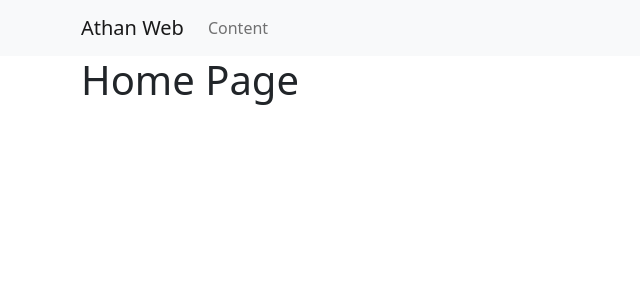
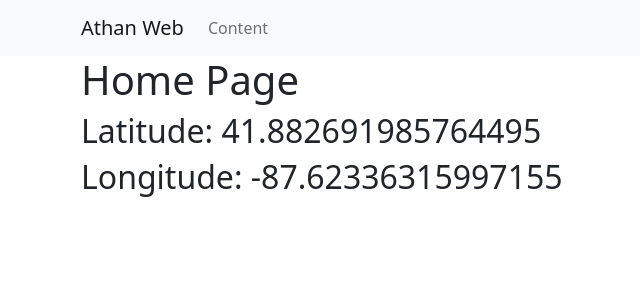
Before and after one commit to ahmednkhan24/athan-frontend-web, a React (Create React App) app: page /#/ in a window 1280 px wide. Shown: the top 300 px of the page, without its empty margins (1-641 px from the left). Built offline with nearby package versions, Linux system fonts and the light colour scheme; no server answers.

Commit message:
display location

```diff
--- a/src/components/Screens/Home.tsx
+++ b/src/components/Screens/Home.tsx
@@ -1,10 +1,16 @@
-import React from 'react';
+import React, { useContext } from 'react';
 import Container from 'react-bootstrap/Container';
+import { LocationContext } from '../context/LocationContext';
 
-const Home: React.FC = () => (
-  <Container>
-    <h1>Home Page</h1>
-  </Container>
-);
+const Home: React.FC = () => {
+  const { latitude, longitude } = useContext(LocationContext);
+  return (
+    <Container>
+      <h1>Home Page</h1>
+      <h2>Latitude: {latitude}</h2>
+      <h2>Longitude: {longitude}</h2>
+    </Container>
+  );
+};
 
 export default Home;
--- /dev/null
+++ b/src/components/context/Providers.tsx
@@ -0,0 +1,6 @@
+import React from 'react';
+import { LocationProvider } from './LocationContext';
+
+export const Providers: React.FC = ({ children }) => (
+  <LocationProvider>{children}</LocationProvider>
+);
--- a/src/index.tsx
+++ b/src/index.tsx
@@ -3,12 +3,15 @@ import ReactDOM from 'react-dom';
 import { HashRouter as Router } from 'react-router-dom';
 import 'bootstrap/dist/css/bootstrap.min.css';
 import * as serviceWorkerRegistration from './worker/swRegistration';
+import { Providers } from './components/context/Providers';
 import App from './components/App';
 
 ReactDOM.render(
   <React.StrictMode>
     <Router basename="/">
-      <App />
+      <Providers>
+        <App />
+      </Providers>
     </Router>
   </React.StrictMode>,
   document.getElementById('root')
```
Also changed, not shown: src/components/context/LocationContext.tsx (renamed from src/context/LocationContext.tsx).
